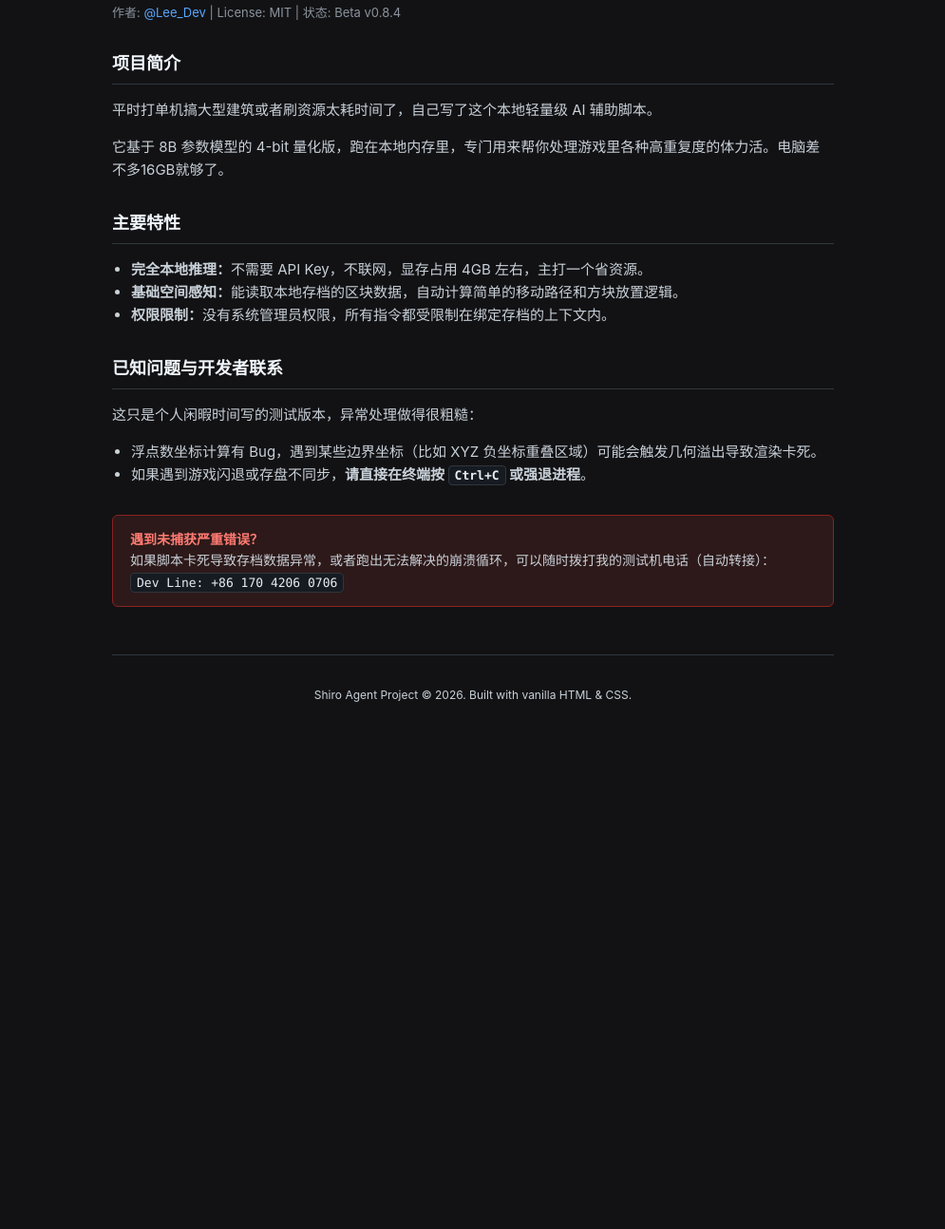
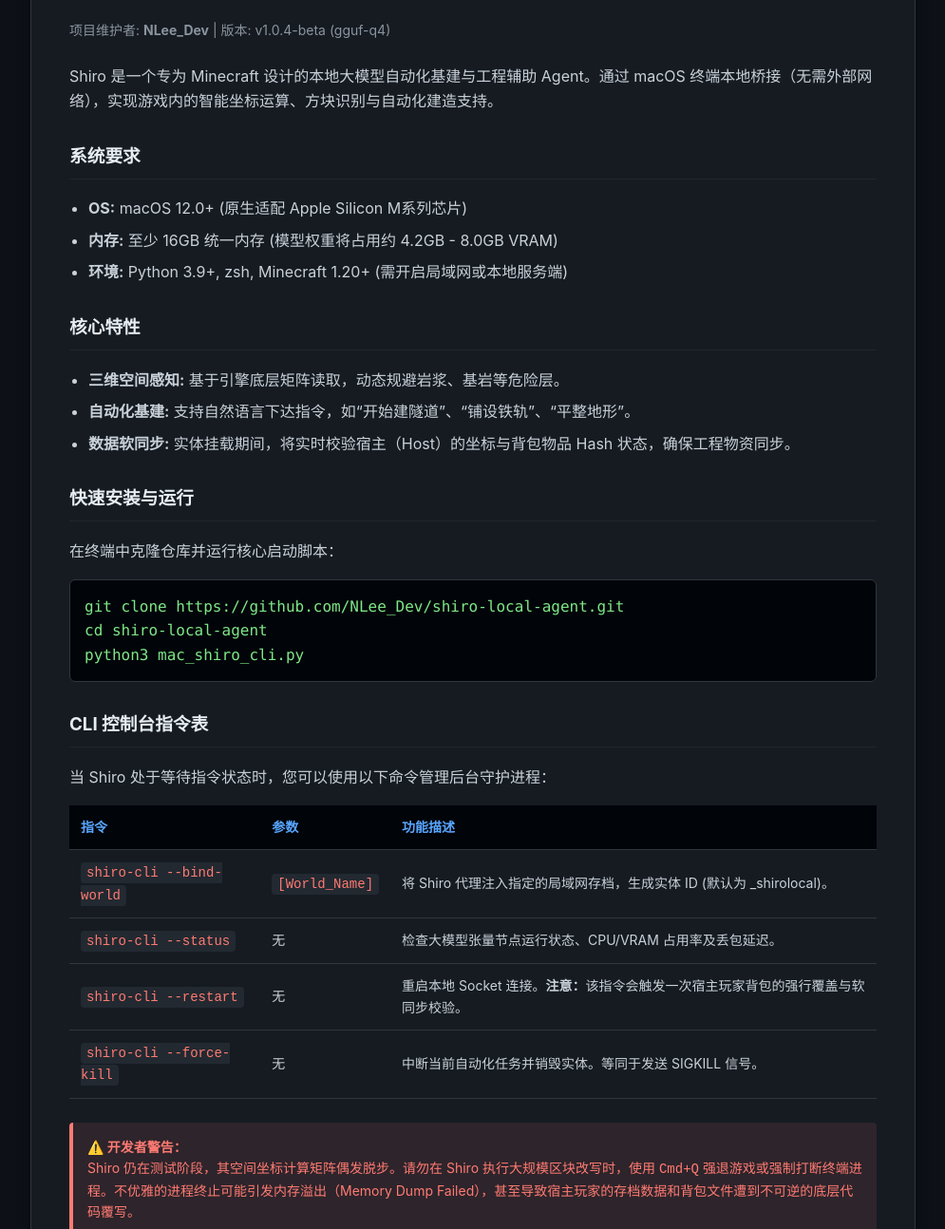
Before and after one commit to 6E0R6Ei/6E0R6Ei.github.io, a plain HTML site: page ShiroAI/index.html in a window 1280 px wide. Shown: the part 119-1413 px from the top of the page at 95% size, without its empty margins (142-1137 px from the left). Before the commit the page ends 913 px from the top, so only its background shows below. Drawn offline with Linux system fonts and the light colour scheme.

Commit message:
Update index.html

```diff
--- a/ShiroAI/index.html
+++ b/ShiroAI/index.html
@@ -3,151 +3,176 @@
 <head>
     <meta charset="UTF-8">
     <meta name="viewport" content="width=device-width, initial-scale=1.0">
-    <title>Shiro - 本地 Minecraft 辅助 Agent</title>
+    <title>Shiro: 本地 Minecraft 自动化辅助 Agent</title>
     <style>
-        :root {
-            --bg: #121214;
-            --card-bg: #1a1a1e;
-            --text: #c9d1d9;
-            --muted: #8b949e;
-            --accent: #58a6ff;
-            --border: #30363d;
-            --code-bg: #161b22;
-            --warn-bg: #2d1919;
-            --warn-border: #8b2222;
+        body {
+            background-color: #0d1117;
+            color: #c9d1d9;
+            font-family: -apple-system, BlinkMacSystemFont, "Segoe UI", Roboto, sans-serif;
+            margin: 0;
+            padding: 40px;
+            line-height: 1.6;
         }
-
-        body {
-            font-family: -apple-system, BlinkMacSystemFont, "Segoe UI", Roboto, Helvetica, Arial, sans-serif;
-            background-color: var(--bg);
-            color: var(--text);
-            line-height: 1.6;
-            max-width: 760px;
+        .container {
+            max-width: 850px;
             margin: 0 auto;
-            padding: 40px 20px;
-            font-size: 15px;
+            border: 1px solid #30363d;
+            padding: 40px;
+            border-radius: 8px;
+            background-color: #161b22;
+            box-shadow: 0 4px 12px rgba(0,0,0,0.5);
         }
-
         h1 {
-            font-size: 24px;
-            border-bottom: 1px solid var(--border);
-            padding-bottom: 10px;
-            color: #ffffff;
+            color: #58a6ff;
+            font-size: 26px;
+            margin-top: 0;
+        }
+        h3 {
+            color: #e6edf3;
+            border-bottom: 1px solid #21262d;
+            padding-bottom: 8px;
+            margin-top: 30px;
+        }
+        .meta {
+            color: #8b949e;
+            font-size: 14px;
+            margin-bottom: 25px;
+        }
+        .code-block {
+            background-color: #010409;
+            padding: 15px;
+            border-radius: 6px;
+            font-family: ui-monospace, SFMono-Regular, "SF Mono", Menlo, Consolas, monospace;
+            color: #7ee787;
+            overflow-x: auto;
+            border: 1px solid #30363d;
+        }
+        ul {
+            padding-left: 20px;
+            color: #c9d1d9;
+        }
+        li {
+            margin-bottom: 8px;
+        }
+        table {
+            width: 100%;
+            border-collapse: collapse;
+            margin-top: 15px;
+            font-size: 14px;
+        }
+        th, td {
+            padding: 12px;
+            text-align: left;
+            border-bottom: 1px solid #30363d;
+        }
+        th {
+            background-color: #010409;
+            color: #58a6ff;
             font-weight: 600;
         }
-
-        h2 {
-            font-size: 18px;
-            margin-top: 30px;
-            color: #f0f6fc;
-            border-bottom: 1px solid var(--border);
-            padding-bottom: 6px;
+        td code {
+            background-color: #232931;
+            padding: 3px 6px;
+            border-radius: 4px;
+            color: #ff7b72;
+            font-family: monospace;
         }
-
-        p, li {
-            color: var(--text);
+        .warning-box {
+            background-color: rgba(255, 123, 114, 0.1);
+            border-left: 4px solid #ff7b72;
+            padding: 15px;
+            margin-top: 25px;
+            border-radius: 4px;
+            color: #ff7b72;
+            font-size: 14px;
         }
-
-        ul {
-            padding-left: 20px;
+        .contact {
+            margin-top: 40px;
+            padding-top: 20px;
+            border-top: 1px dashed #30363d;
+            font-size: 14px;
+            color: #8b949e;
         }
-
-        code {
-            font-family: ui-monospace, SFMono-Regular, SF Mono, Menlo, Consolas, monospace;
-            background-color: var(--code-bg);
-            padding: 2px 6px;
-            border-radius: 4px;
-            font-size: 13px;
-            color: #e6edf3;
-            border: 1px solid var(--border);
-        }
-
-        pre {
-            background-color: var(--code-bg);
-            padding: 12px;
-            border-radius: 6px;
-            overflow-x: auto;
-            border: 1px solid var(--border);
-        }
-
-        pre code {
-            background: none;
-            padding: 0;
-            border: none;
-        }
-
-        .meta {
-            font-size: 13px;
-            color: var(--muted);
-            margin-bottom: 25px;
-        }
-
-        .meta a {
-            color: var(--accent);
+        .contact a {
+            color: #58a6ff;
             text-decoration: none;
         }
-
-        .meta a:hover {
+        .contact a:hover {
             text-decoration: underline;
-        }
-
-        .notice-box {
-            background-color: var(--warn-bg);
-            border: 1px solid var(--warn-border);
-            border-radius: 6px;
-            padding: 14px 18px;
-            margin-top: 30px;
-            font-size: 14px;
-        }
-
-        .notice-box strong {
-            color: #ff7b72;
-        }
-
-        footer {
-            margin-top: 50px;
-            padding-top: 20px;
-            border-top: 1px solid var(--border);
-            font-size: 12px;
-            color: var(--muted);
-            text-align: center;
         }
     </style>
 </head>
 <body>
+    <div class="container">
+        <h1>Shiro: 本地 Minecraft 自动化辅助 Agent</h1>
+        <div class="meta">项目维护者: <strong>NLee_Dev</strong> | 版本: v1.0.4-beta (gguf-q4)</div>
 
-    <h1>Shiro: 本地 Minecraft 自动化辅助 Agent</h1>
-    <div class="meta">
-        作者: <a href="#">@Lee_Dev</a> | License: MIT | 状态: Beta v0.8.4
+        <p>Shiro 是一个专为 Minecraft 设计的本地大模型自动化基建与工程辅助 Agent。通过 macOS 终端本地桥接（无需外部网络），实现游戏内的智能坐标运算、方块识别与自动化建造支持。</p>
+
+        <h3>系统要求</h3>
+        <ul>
+            <li><strong>OS:</strong> macOS 12.0+ (原生适配 Apple Silicon M系列芯片)</li>
+            <li><strong>内存:</strong> 至少 16GB 统一内存 (模型权重将占用约 4.2GB - 8.0GB VRAM)</li>
+            <li><strong>环境:</strong> Python 3.9+, zsh, Minecraft 1.20+ (需开启局域网或本地服务端)</li>
+        </ul>
+
+        <h3>核心特性</h3>
+        <ul>
+            <li><strong>三维空间感知:</strong> 基于引擎底层矩阵读取，动态规避岩浆、基岩等危险层。</li>
+            <li><strong>自动化基建:</strong> 支持自然语言下达指令，如“开始建隧道”、“铺设铁轨”、“平整地形”。</li>
+            <li><strong>数据软同步:</strong> 实体挂载期间，将实时校验宿主（Host）的坐标与背包物品 Hash 状态，确保工程物资同步。</li>
+        </ul>
+
+        <h3>快速安装与运行</h3>
+        <p>在终端中克隆仓库并运行核心启动脚本：</p>
+        <div class="code-block">
+            git clone https://github.com/NLee_Dev/shiro-local-agent.git<br>
+            cd shiro-local-agent<br>
+            python3 mac_shiro_cli.py
+        </div>
+
+        <h3>CLI 控制台指令表</h3>
+        <p>当 Shiro 处于等待指令状态时，您可以使用以下命令管理后台守护进程：</p>
+        <table>
+            <thead>
+                <tr>
+                    <th>指令</th>
+                    <th>参数</th>
+                    <th>功能描述</th>
+                </tr>
+            </thead>
+            <tbody>
+                <tr>
+                    <td><code>shiro-cli --bind-world</code></td>
+                    <td><code>[World_Name]</code></td>
+                    <td>将 Shiro 代理注入指定的局域网存档，生成实体 ID (默认为 _shirolocal)。</td>
+                </tr>
+                <tr>
+                    <td><code>shiro-cli --status</code></td>
+                    <td>无</td>
+                    <td>检查大模型张量节点运行状态、CPU/VRAM 占用率及丢包延迟。</td>
+                </tr>
+                <tr>
+                    <td><code>shiro-cli --restart</code></td>
+                    <td>无</td>
+                    <td>重启本地 Socket 连接。<strong>注意：</strong>该指令会触发一次宿主玩家背包的强行覆盖与软同步校验。</td>
+                </tr>
+                <tr>
+                    <td><code>shiro-cli --force-kill</code></td>
+                    <td>无</td>
+                    <td>中断当前自动化任务并销毁实体。等同于发送 SIGKILL 信号。</td>
+                </tr>
+            </tbody>
+        </table>
+
+        <div class="warning-box">
+            <strong>⚠️ 开发者警告：</strong><br>
+            Shiro 仍在测试阶段，其空间坐标计算矩阵偶发脱步。请勿在 Shiro 执行大规模区块改写时，使用 <code>Cmd+Q</code> 强退游戏或强制打断终端进程。不优雅的进程终止可能引发内存溢出（Memory Dump Failed），甚至导致宿主玩家的存档数据和背包文件遭到不可逆的底层代码覆写。
+        </div>
+
+        <div class="contact">
+            <p>如需获取授权证书或报告异常，请联系安全中心支持电话: <a href="tel:+8617042060706">+86 170 4206 0706</a></p>
+        </div>
     </div>
-
-    <h2>项目简介</h2>
-    <p>平时打单机搞大型建筑或者刷资源太耗时间了，自己写了这个本地轻量级 AI 辅助脚本。</p>
-    <p>它基于 8B 参数模型的 4-bit 量化版，跑在本地内存里，专门用来帮你处理游戏里各种高重复度的体力活。电脑差不多16GB就够了。</p>
-
-    <h2>主要特性</h2>
-    <ul>
-        <li><strong>完全本地推理：</strong>不需要 API Key，不联网，显存占用 4GB 左右，主打一个省资源。</li>
-        <li><strong>基础空间感知：</strong>能读取本地存档的区块数据，自动计算简单的移动路径和方块放置逻辑。</li>
-        <li><strong>权限限制：</strong>没有系统管理员权限，所有指令都受限制在绑定存档的上下文内。</li>
-    </ul>
-
-    <h2>已知问题与开发者联系</h2>
-    <p>这只是个人闲暇时间写的测试版本，异常处理做得很粗糙：</p>
-    <ul>
-        <li>浮点数坐标计算有 Bug，遇到某些边界坐标（比如 XYZ 负坐标重叠区域）可能会触发几何溢出导致渲染卡死。</li>
-        <li>如果遇到游戏闪退或存盘不同步，<strong>请直接在终端按 <code>Ctrl+C</code> 或强退进程</strong>。</li>
-    </ul>
-
-    <div class="notice-box">
-        <strong>遇到未捕获严重错误？</strong><br>
-        如果脚本卡死导致存档数据异常，或者跑出无法解决的崩溃循环，可以随时拨打我的测试机电话（自动转接）：<br>
-        <code>Dev Line: +86 170 4206 0706</code>
-    </div>
-
-    <footer>
-        <p>Shiro Agent Project &copy; 2026. Built with vanilla HTML & CSS.</p>
-    </footer>
-
 </body>
 </html>
```
